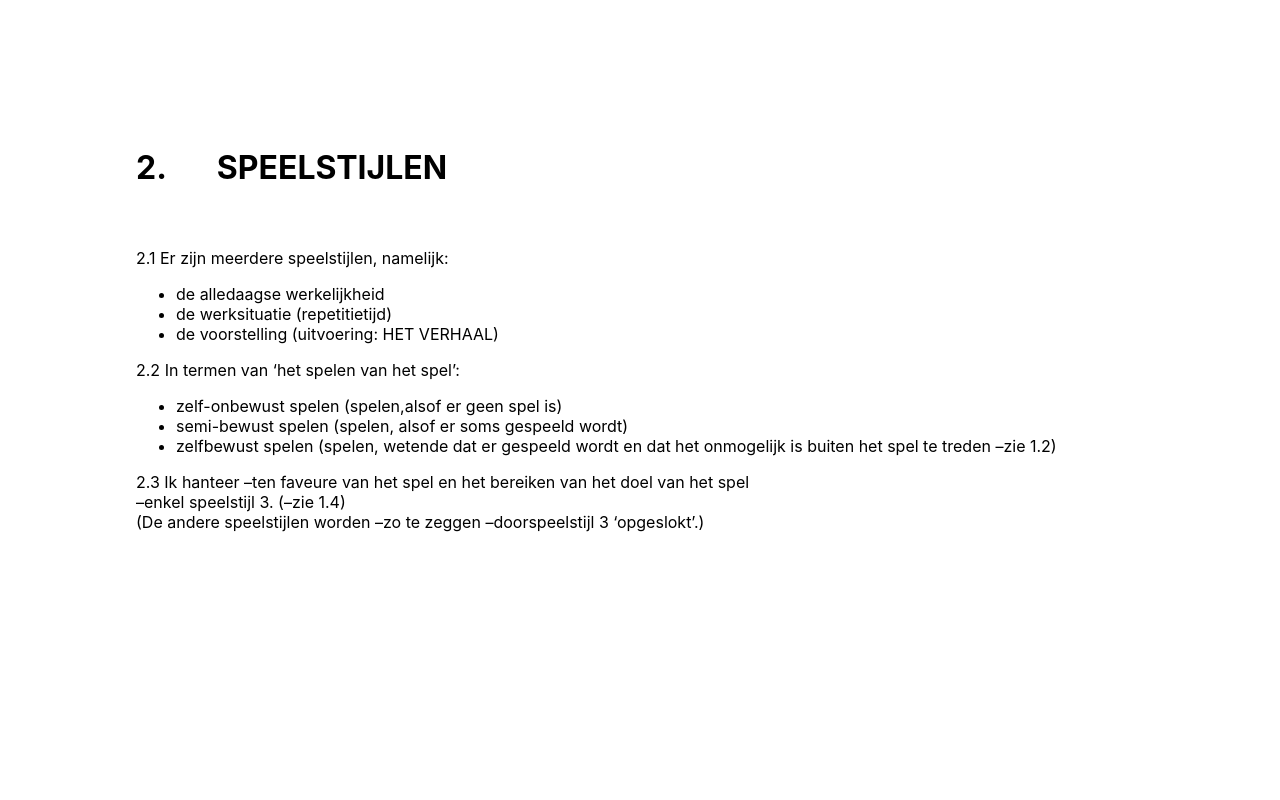
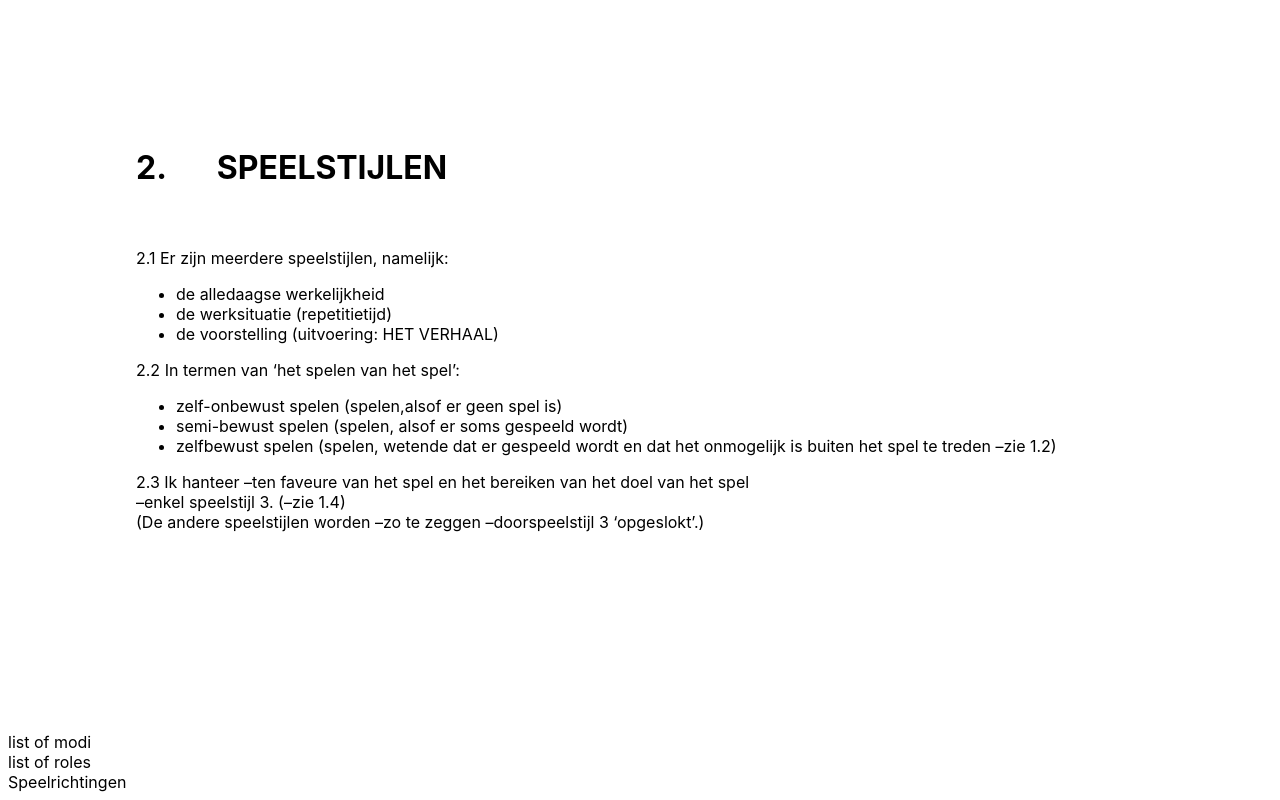
Before and after one commit to Junoburger/ludovicus, a Next.js app: page / in a window 1280 px wide. Shown: the part 3455-4255 px from the top of the page. Before the commit the page ends 4187 px from the top, so only its background shows below. Built offline with nearby package versions, Linux system fonts and the light colour scheme.

Commit message:
continued adding in the rest of chapters, directions modes roledivision

```diff
--- /dev/null
+++ b/components/container/GameDirections.tsx
@@ -0,0 +1,13 @@
+import React from 'react';
+
+
+
+export const GameDirections = () => {
+    return(
+        <>
+<div>
+    Speelrichtingen
+</div>
+        </>
+    )
+}
--- /dev/null
+++ b/components/container/GameModes.tsx
@@ -0,0 +1,13 @@
+import React from 'react';
+
+
+
+export const GameModes = () => {
+    return(
+        <>
+<div>
+    list of modi
+</div>
+        </>
+    )
+}
--- /dev/null
+++ b/components/container/RoleDivision.tsx
@@ -0,0 +1,13 @@
+import React from 'react';
+
+
+
+export const RoleDivision = () => {
+    return(
+        <>
+<div>
+    list of roles
+</div>
+        </>
+    )
+}
--- /dev/null
+++ b/components/styled/GameDirections.ts
@@ -0,0 +1 @@
+import styled from 'styled-components'
--- /dev/null
+++ b/components/styled/GameModes.ts
@@ -0,0 +1 @@
+import styled from 'styled-components';
--- /dev/null
+++ b/components/styled/RoleDivision.ts
@@ -0,0 +1 @@
+import styled from 'styled-components';
--- a/pages/index.tsx
+++ b/pages/index.tsx
@@ -4,6 +4,9 @@ import { Quotes } from "../components/container/Quotes";
 import { TableOfContents } from "../components/container/TableOfContents";
 import { Game } from "../components/container/Game";
 import { PlayStyles } from "../components/container/PlayStyles";
+import { GameModes } from "../components/container/GameModes";
+import { RoleDivision } from "../components/container/RoleDivision";
+import { GameDirections } from "../components/container/GameDirections";
 
 export default function Home() {
   return (
@@ -17,6 +20,9 @@ export default function Home() {
       <TableOfContents />
       <Game />
       <PlayStyles />
+      <GameModes/>
+      <RoleDivision/>
+      <GameDirections/>
     </>
   );
 }
```
